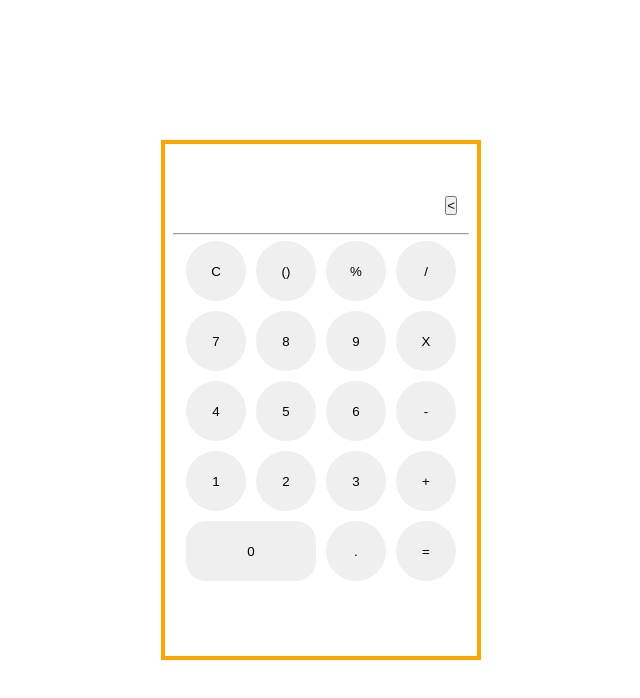
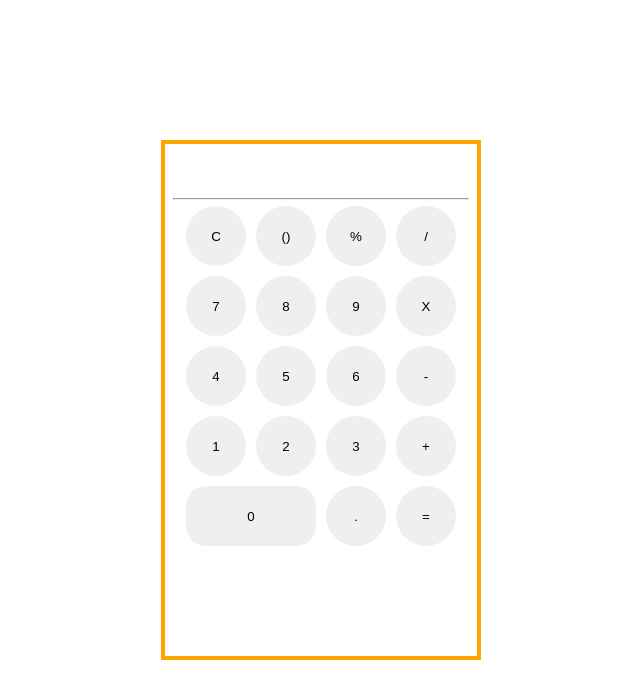
Before and after one commit to vrstep/calculator, a plain HTML site: page index.html in a window 1280 px wide. Shown: the whole page, without its empty margins (319-959 px from the left). Drawn offline with Linux system fonts and the light colour scheme.

Commit message:
Remove the delete button

```diff
--- a/index.html
+++ b/index.html
@@ -14,9 +14,6 @@
                     <span class="second-operand"></span>
                 </div>
                 <span id="display-calculation"></span>
-                <div class="utils-btn">
-                    <button id="delete-btn"><</button>
-                </div>
             </div>
             <hr />
             <div class="btn-container">
```
